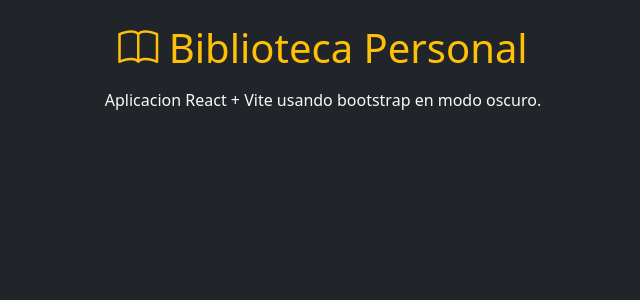
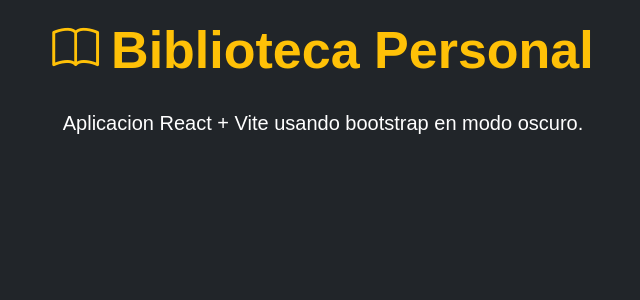
Before and after one commit to VictorCarmonaMoraza/React_FastAPI_2027, a React (Vite) app: page / in a window 1280 px wide. Shown: the top 300 px of the page, without its empty margins (317-957 px from the left). Built offline with nearby package versions, Linux system fonts and the light colour scheme.

Commit message:
Cambiamos bootstrap por Tailwind

```diff
--- a/index.html
+++ b/index.html
@@ -1,13 +1,9 @@
 <!doctype html>
-<html lang="en" data-bs-theme="dark">
+<html lang="es">
 
 <head>
   <meta charset="UTF-8" />
   <meta name="viewport" content="width=device-width, initial-scale=1.0" />
-
-  <link href="https://cdn.jsdelivr.net/npm/bootstrap@5.3.8/dist/css/bootstrap.min.css" rel="stylesheet" />
-
-  <link rel="stylesheet" href="https://cdn.jsdelivr.net/npm/bootstrap-icons@1.13.1/font/bootstrap-icons.min.css" />
 
   <title>Biblioteca Personal</title>
 </head>
@@ -16,8 +12,6 @@
   <div id="root"></div>
 
   <script type="module" src="/src/main.jsx"></script>
-
-  <script src="https://cdn.jsdelivr.net/npm/bootstrap@5.3.8/dist/js/bootstrap.bundle.min.js"></script>
 </body>
 
 </html>
--- a/package.json
+++ b/package.json
@@ -11,11 +11,13 @@
   },
   "dependencies": {
     "axios": "^1.20.0",
+    "bootstrap-icons": "^1.13.1",
     "react": "^19.2.8",
     "react-dom": "^19.2.8"
   },
   "devDependencies": {
     "@eslint/js": "^10.0.1",
+    "@tailwindcss/vite": "^4.3.3",
     "@types/react": "^19.2.18",
     "@types/react-dom": "^19.2.7",
     "@vitejs/plugin-react": "^6.1.1",
@@ -23,6 +25,7 @@
     "eslint-plugin-react-hooks": "^7.1.1",
     "eslint-plugin-react-refresh": "^0.5.6",
     "globals": "^17.12.0",
+    "tailwindcss": "^4.3.3",
     "vite": "^8.3.0"
   }
 }
--- a/src/App.jsx
+++ b/src/App.jsx
@@ -1,13 +1,17 @@
 function App() {
   return (
-    <div className="container text-center mt-4">
-      <h1 className="text-warning">
-        <i className="bi bi-book"></i> Biblioteca Personal
-      </h1>
-      <p className="text-center text-light mt-3">
-        Aplicacion React + Vite usando bootstrap en modo oscuro.
-      </p>
-    </div>
+    <main className="min-h-screen bg-[#212529] px-6 py-5 text-white">
+      <div className="mx-auto max-w-5xl">
+        <h1 className="text-center text-[52px] font-semibold leading-none text-[#ffc107]">
+          <i aria-hidden="true" className="bi bi-book mr-3 align-middle text-[0.9em]"></i>
+          <span className="align-middle">Biblioteca Personal</span>
+        </h1>
+
+        <p className="mt-8 text-center text-[20px] text-white">
+          Aplicacion React + Vite usando bootstrap en modo oscuro.
+        </p>
+      </div>
+    </main>
   )
 }
 
--- /dev/null
+++ b/src/index.css
@@ -0,0 +1,19 @@
+@import "tailwindcss";
+
+:root {
+  font-family: Arial, Helvetica, sans-serif;
+}
+
+* {
+  box-sizing: border-box;
+}
+
+html,
+body,
+#root {
+  min-height: 100%;
+}
+
+body {
+  margin: 0;
+}
--- a/src/main.jsx
+++ b/src/main.jsx
@@ -1,5 +1,7 @@
 import { StrictMode } from 'react'
 import { createRoot } from 'react-dom/client'
+import 'bootstrap-icons/font/bootstrap-icons.css'
+import './index.css'
 import App from './App.jsx'
 
 
--- a/vite.config.js
+++ b/vite.config.js
@@ -1,7 +1,8 @@
 import react from '@vitejs/plugin-react'
+import tailwindcss from '@tailwindcss/vite'
 import { defineConfig } from 'vite'
 
 // https://vite.dev/config/
 export default defineConfig({
-  plugins: [react()],
+  plugins: [react(), tailwindcss()],
 })
```
Also changed, not shown: %TEMP%/biblio-tailwind-home.png (added), 1 other file (tests, documents, lock files or other folders).
